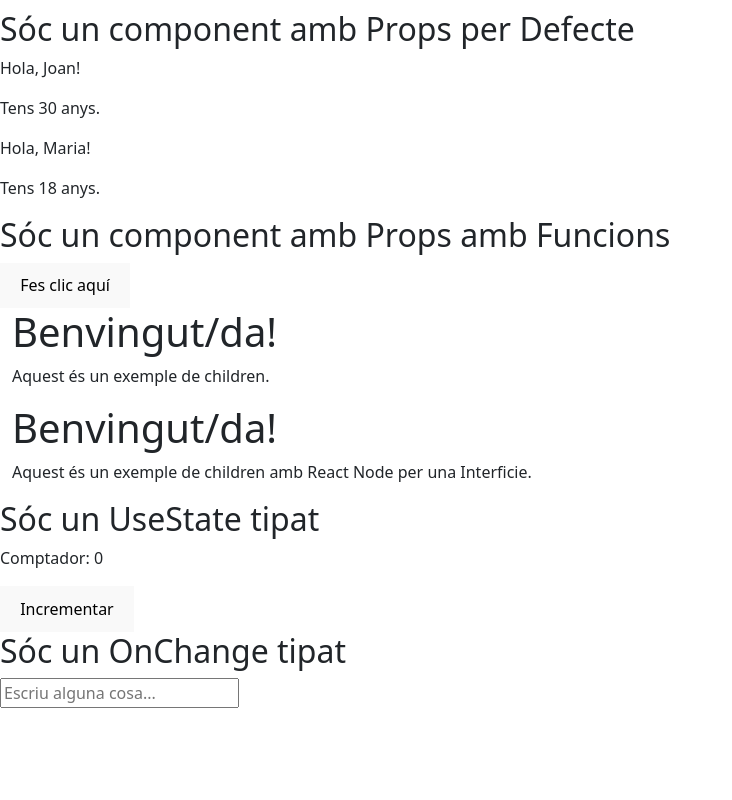
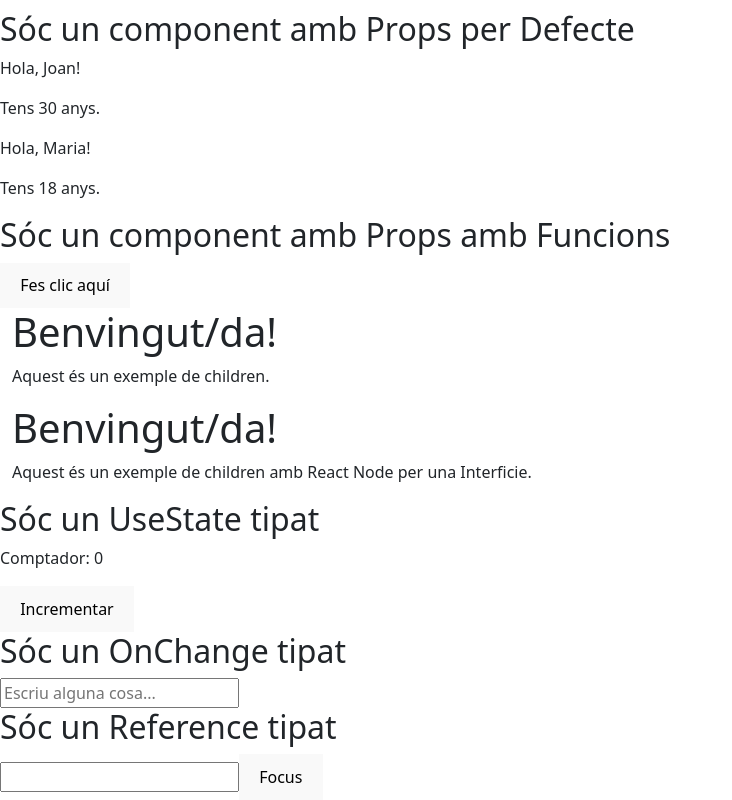
Before and after one commit to SectionOne/cursframeworks, a React (Vite) app in the folder cursreact/: page / in a window 1280 px wide. Shown: the part 2103-2903 px from the top of the page, without its empty margins (0-732 px from the left). Before the commit the page ends 2811 px from the top, so only its background shows below. Built offline with nearby package versions, Linux system fonts and the light colour scheme; no server answers.

Commit message:
Codi 34 - Tipant referencies

```diff
--- a/cursreact/src/components/App.tsx
+++ b/cursreact/src/components/App.tsx
@@ -20,6 +20,7 @@ import AltresReactNode from './altrescasos/ReactNode.tsx';
 import TsUseState from './tsestats/TsUseState.tsx';
 import TsUseEffect from './tsestats/TsUseEffect.tsx';
 import TsOnchange from './events/Onchange.tsx';
+import TsUseRef from './referencies/UseRef.tsx';
 import Header from './Header.jsx';
 import ParentComponent from './ParentComponent.jsx';
 import React from 'react';
@@ -128,6 +129,13 @@ const App: React.FC = () => {
         <h2>Sóc un OnChange tipat</h2>
         <TsOnchange />
       </div>
+      <div>
+        <h2>Sóc un Reference tipat</h2>
+        <TsUseRef />
+      </div>
+      <div>
+
+      </div>
     </>
   );
 }
--- /dev/null
+++ b/cursreact/src/components/referencies/UseRef.tsx
@@ -0,0 +1,18 @@
+import React, { useRef } from 'react';
+
+const InputWithRef = () => {
+  const inputRef = useRef<HTMLInputElement>(null);
+
+  const focusInput = () => {
+    inputRef.current?.focus();
+  };
+
+  return (
+    <div>
+      <input ref={inputRef} type="text" />
+      <button onClick={focusInput}>Focus</button>
+    </div>
+  );
+};
+
+export default InputWithRef;
```
Also changed, not shown: 1 other file (tests, documents, lock files or other folders).
